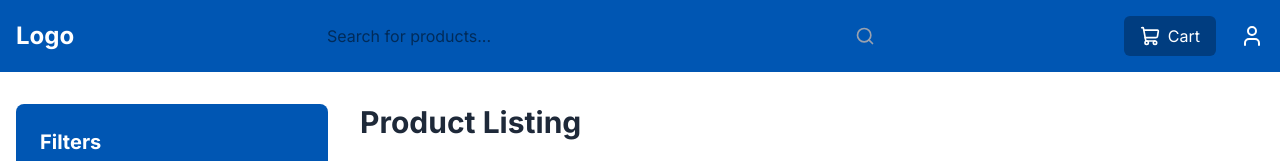
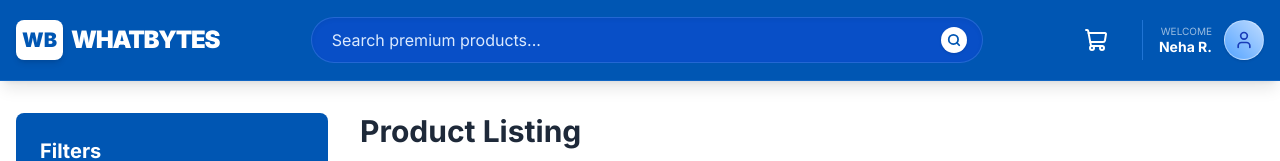
Before and after one commit to neharakesh/whatbytes, a Next.js app: page / in a window 1280 px wide. Shown: the top 161 px of the page. Built offline with nearby package versions, Linux system fonts and the light colour scheme.

Commit message:
nabvar design is updated

```diff
--- a/src/components/navbar.js
+++ b/src/components/navbar.js
@@ -1,39 +1,74 @@
 "use client"
+import { useState, useEffect } from 'react';
 import Link from 'next/link';
-import { Search, ShoppingCart, User } from 'lucide-react';
+import { Search, ShoppingCart, User, Menu } from 'lucide-react';
 import { useCartStore } from '@/store/useCartStore';
 
 export default function Navbar() {
   const cart = useCartStore((state) => state.cart);
+  const [isMounted, setIsMounted] = useState(false);
+
+  // Fix for Hydration: Ensures cart count loads only on the client
+  useEffect(() => {
+    setIsMounted(true);
+  }, []);
+
   const totalItems = cart.reduce((acc, item) => acc + item.quantity, 0);
 
   return (
-    <nav className="bg-[#0056b3] text-white p-4 sticky top-0 z-50">
-      <div className="max-w-7xl mx-auto flex items-center justify-between gap-4">
-        <Link href="/" className="text-2xl font-bold">Logo</Link>
+    <nav className="bg-[#0056b3] text-white sticky top-0 z-[100] shadow-lg backdrop-blur-md bg-opacity-95 border-b border-blue-400/20">
+      <div className="max-w-7xl mx-auto px-4 h-20 flex items-center justify-between gap-8">
 
-        <div className="flex-1 max-w-xl relative">
+        {/* Logo Section */}
+        <Link href="/" className="flex items-center gap-2 group shrink-0">
+          <div className="bg-white text-[#0056b3] p-1.5 rounded-lg font-black text-xl group-hover:rotate-3 transition-transform shadow-md">
+            WB
+          </div>
+          <span className="text-2xl font-black tracking-tighter uppercase hidden sm:block">
+            Whatbytes
+          </span>
+        </Link>
+
+        {/* Premium Search Bar */}
+        <div className="flex-1 max-w-2xl relative group hidden md:block">
           <input
             type="text"
-            placeholder="Search for products..."
-            className="w-full py-2 px-4 pr-10 rounded-md text-black focus:outline-none"
+            placeholder="Search premium products..."
+            className="w-full bg-blue-700/40 border border-blue-300/20 py-2.5 px-5 pr-12 rounded-full text-white placeholder:text-blue-100 focus:outline-none focus:ring-2 focus:ring-white/40 focus:bg-blue-800/60 transition-all shadow-inner"
           />
-          <Search className="absolute right-3 top-2.5 text-gray-400" size={20} />
+          <div className="absolute right-4 top-1/2 -translate-y-1/2 p-1.5 bg-white text-[#0056b3] rounded-full cursor-pointer hover:scale-110 transition-transform shadow-sm">
+            <Search size={14} strokeWidth={3} />
+          </div>
         </div>
 
-        <div className="flex items-center gap-6">
-          <Link href="/cart" className="flex items-center gap-2 bg-[#003d80] px-4 py-2 rounded-md">
-            <div className="relative">
-              <ShoppingCart size={20} />
-              {totalItems > 0 && (
-                <span className="absolute -top-2 -right-2 bg-red-500 text-[10px] rounded-full h-4 w-4 flex items-center justify-center">
-                  {totalItems}
-                </span>
-              )}
+        {/* Actions Section */}
+        <div className="flex items-center gap-2 md:gap-6 shrink-0">
+
+          {/* Cart Icon with Badge */}
+          <Link href="/cart" className="relative p-2.5 hover:bg-white/10 rounded-full transition-all group">
+            <ShoppingCart size={24} strokeWidth={2} />
+            {isMounted && totalItems > 0 && (
+              <span className="absolute top-0 right-0 bg-red-500 text-[10px] font-bold rounded-full h-5 w-5 flex items-center justify-center border-2 border-[#0056b3] animate-in zoom-in duration-300 shadow-sm">
+                {totalItems}
+              </span>
+            )}
+          </Link>
+
+          {/* Profile Section */}
+          <div className="hidden sm:flex items-center gap-3 pl-4 border-l border-blue-400/40 cursor-pointer hover:opacity-90 transition-opacity">
+            <div className="text-right">
+              <p className="text-[10px] uppercase opacity-60 leading-none mb-1">Welcome</p>
+              <p className="text-sm font-bold leading-none">Neha R.</p>
             </div>
-            <span>Cart</span>
-          </Link>
-          <User className="cursor-pointer" />
+            <div className="h-10 w-10 bg-gradient-to-tr from-blue-400 to-blue-200 rounded-full flex items-center justify-center border border-white/40 shadow-sm overflow-hidden text-blue-800">
+              <User size={20} />
+            </div>
+          </div>
+
+          {/* Mobile Menu (Icon only) */}
+          <button className="md:hidden p-2 hover:bg-white/10 rounded-lg">
+            <Menu size={24} />
+          </button>
         </div>
       </div>
     </nav>
```
